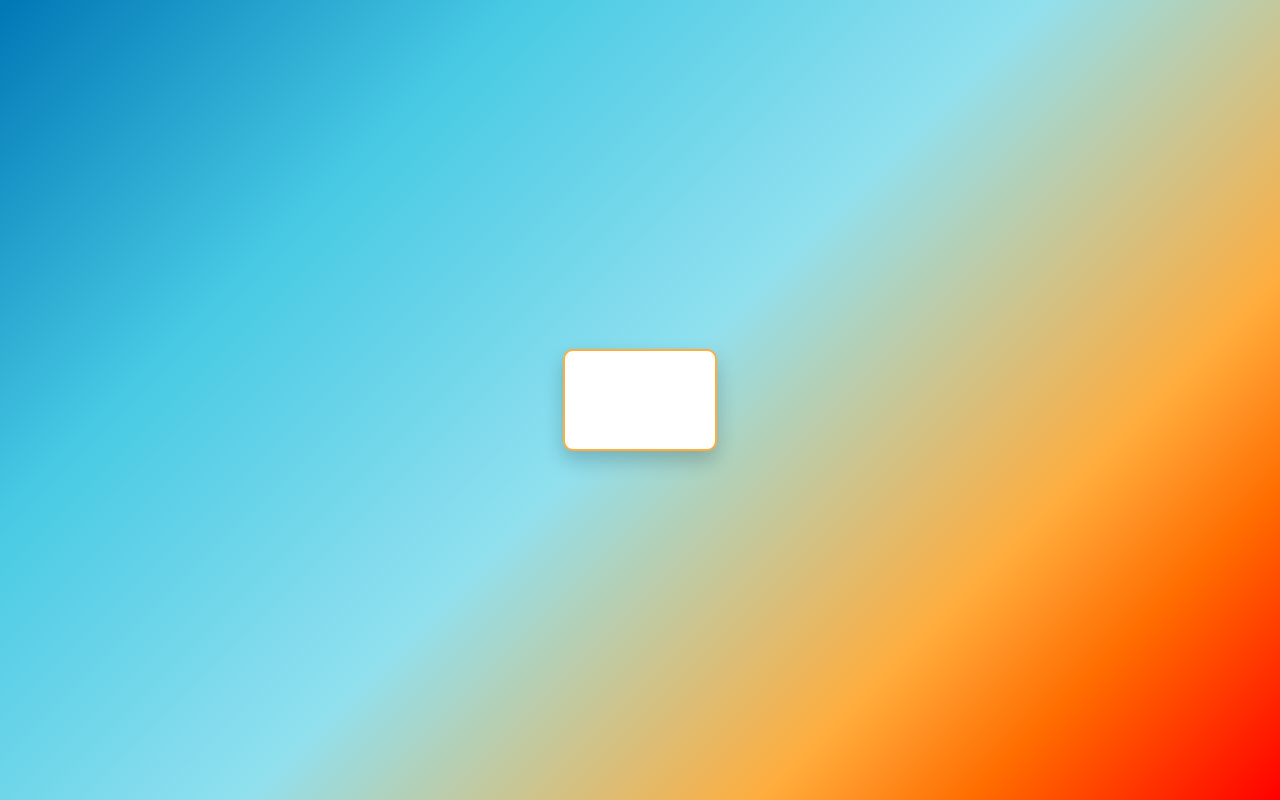
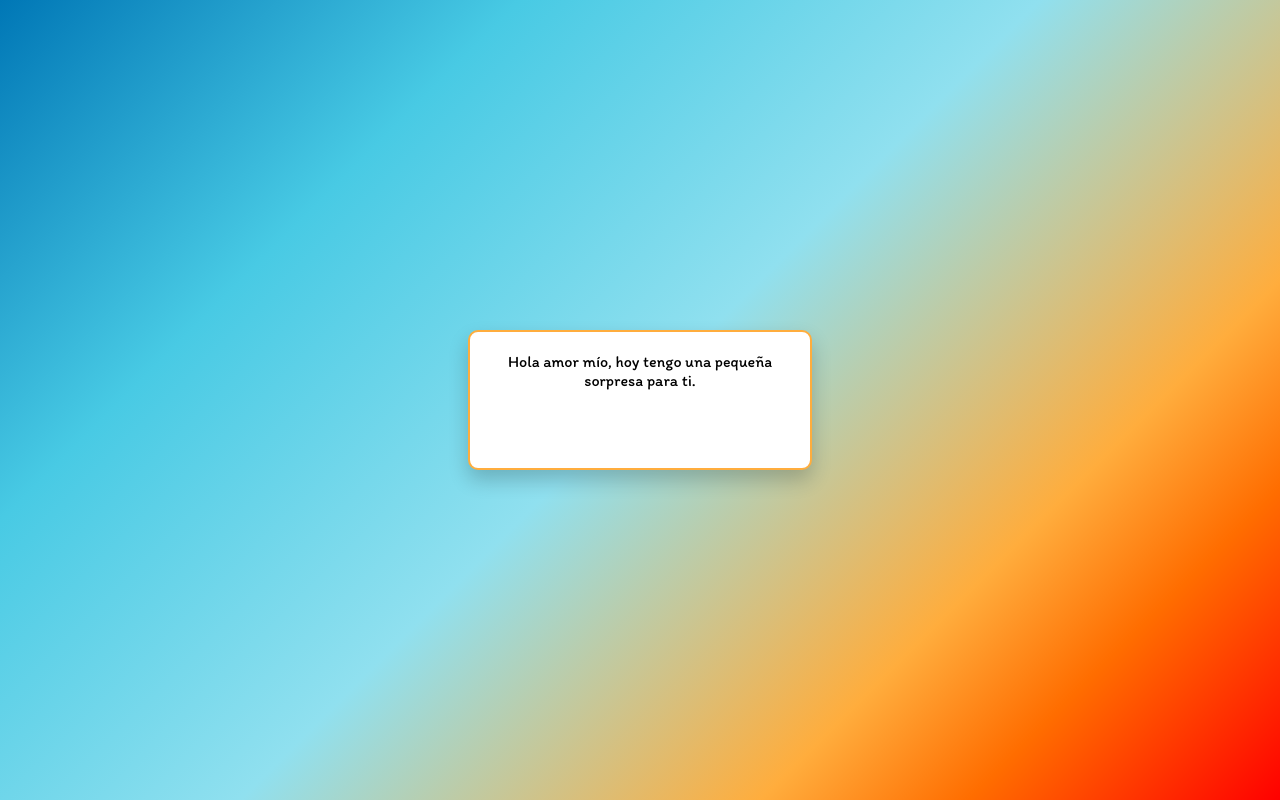
Before and after one commit to xavieradriaan/pagPi, a website: page index.html in a window 1280 px wide. Drawn offline with Linux system fonts and the light colour scheme.

Commit message:
Update index.html

```diff
--- a/index.html
+++ b/index.html
@@ -88,6 +88,9 @@ function mostrarInvitacion() {
     function confirmar() {
         alert('Gracias, tenemos una cita este sábado.');
     }
+
+    // Asegura que mostrarInvitacion se llame cuando el contenido de la página esté completamente cargado
+    document.addEventListener('DOMContentLoaded', mostrarInvitacion);
     </script>
 
 </body>
```
Lines whose indentation alone changed are shown as unchanged.
